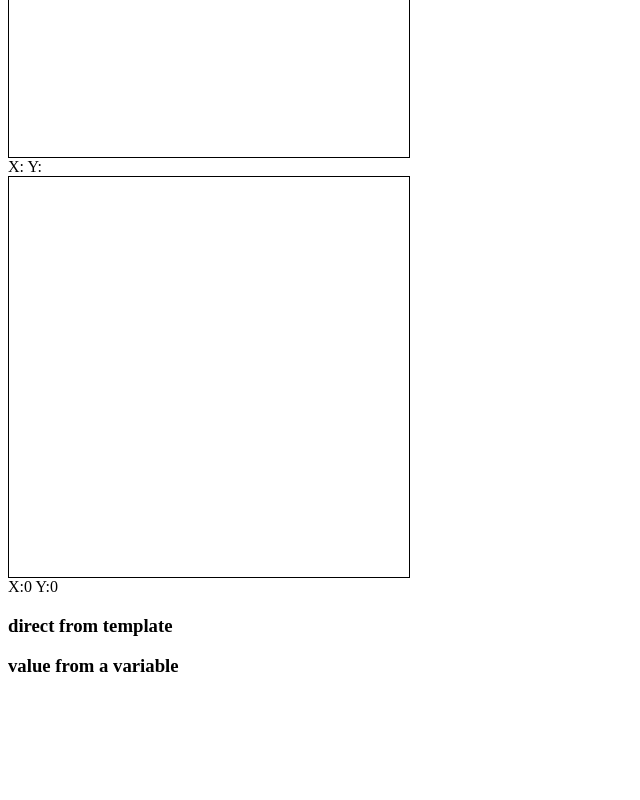
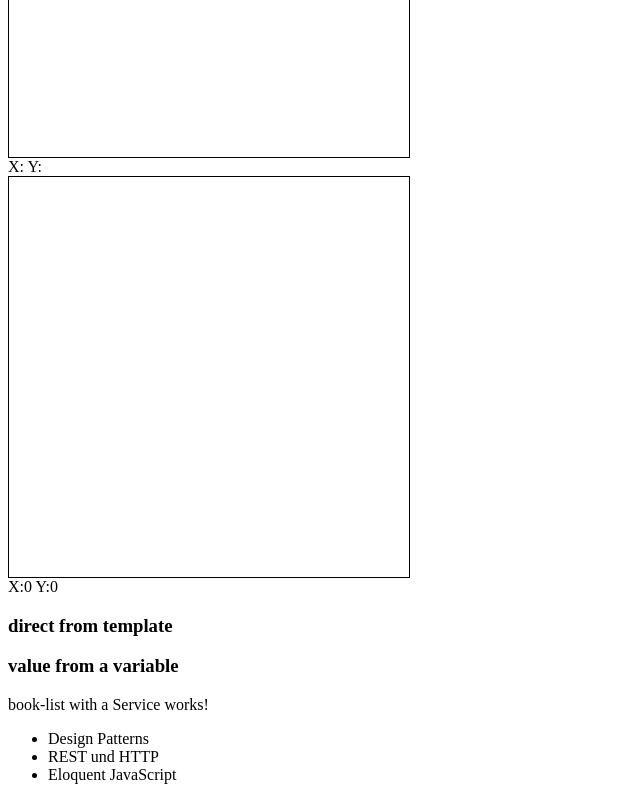
Before and after one commit to vladflore/angular-workshop, an Angular app: page / in a window 1280 px wide. Shown: the part 345-1145 px from the top of the page, without its empty margins (0-640 px from the left). Before the commit the page ends 1041 px from the top, so only its background shows below. Built offline with nearby package versions, Linux system fonts and the light colour scheme.

Commit message:
Aufgaben_6-11

```diff
--- a/package.json
+++ b/package.json
@@ -20,6 +20,7 @@
     "@angular/platform-browser": "^2.3.1",
     "@angular/platform-browser-dynamic": "^2.3.1",
     "@angular/router": "^3.3.1",
+    "@ngtools/webpack": "^1.2.4",
     "core-js": "^2.4.1",
     "rxjs": "^5.0.1",
     "ts-helpers": "^1.1.1",
--- a/src/app/app.component.html
+++ b/src/app/app.component.html
@@ -6,5 +6,7 @@
 
 <mouse-cursor></mouse-cursor>
 
-<title-box title="direct from template"></title-box>
+<title-box title="direct from template" (titleClicked)="handleCustomEvent($event)"></title-box>
 <title-box [title]="titleVar"></title-box>
+
+<book-list></book-list>
--- a/src/app/app.component.ts
+++ b/src/app/app.component.ts
@@ -8,4 +8,9 @@
 export class AppComponent {
   title:string = 'app works!';
   titleVar:string = "value from a variable";
+
+
+  handleCustomEvent ($event:String){
+    console.log($event);
+  }
 }
--- a/src/app/app.module.ts
+++ b/src/app/app.module.ts
@@ -7,17 +7,19 @@
 import {InfoBoxComponent} from "./info-box/info-box.component";
 import { MouseCursorComponent } from './mouse-cursor/mouse-cursor.component';
 import { TitleBoxComponent } from './title-box/title-box.component';
+import { BookListComponent } from './book-list/book-list.component';
+import {BookDataService} from "./book-list/shared/book-data.service";
 
 @NgModule({
   declarations: [
-    AppComponent, InfoBoxComponent, MouseCursorComponent, TitleBoxComponent
+    AppComponent, InfoBoxComponent, MouseCursorComponent, TitleBoxComponent, BookListComponent
   ],
   imports: [
     BrowserModule,
     FormsModule,
     HttpModule
   ],
-  providers: [],
+  providers: [BookDataService],
   bootstrap: [AppComponent]
 })
 export class AppModule { }
--- /dev/null
+++ b/src/app/book-list/book-list.component.html
@@ -0,0 +1,9 @@
+<p>
+  book-list with a Service works!
+</p>
+
+<ul>
+  <li *ngFor="let book of books">
+    {{book.title}}
+  </li>
+</ul>
--- /dev/null
+++ b/src/app/book-list/book-list.component.ts
@@ -0,0 +1,25 @@
+import { Component, OnInit } from '@angular/core';
+import {BookDataService} from "./shared/book-data.service";
+import {Book} from "./shared/book";
+
+@Component({
+  selector: 'book-list',
+  templateUrl: './book-list.component.html',
+  styleUrls: ['./book-list.component.css']
+})
+export class BookListComponent implements OnInit {
+
+  books: Book[];
+
+  constructor (private bookData: BookDataService){
+
+    this.books = bookData.getBooks();
+
+  }
+
+
+
+  ngOnInit() {
+  }
+
+}
--- /dev/null
+++ b/src/app/book-list/shared/book-data.service.ts
@@ -0,0 +1,50 @@
+import { Injectable } from '@angular/core';
+import {Book} from "./book";
+
+@Injectable()
+export class BookDataService {
+
+  constructor() { }
+
+  getBooks () {
+    let books: Book[] = [{
+      "title": "Design Patterns",
+      "subtitle": "Elements of Reusable Object-Oriented Software",
+      "isbn": "978-0-20163-361-0",
+      "abstract": "Capturing a wealth of experience about the design of object-oriented software, four top-notch designers present a catalog of simple and succinct solutions to commonly occurring design problems. Previously undocumented, these 23 patterns allow designers to create more flexible, elegant, and ultimately reusable designs without having to rediscover the design solutions themselves.",
+      "numPages": 395,
+      "author": "Erich Gamma / Richard Helm / Ralph E. Johnson / John Vlissides",
+      "publisher": {
+        "name": "Addison-Wesley",
+        "url": "http://www.addison-wesley.de/"
+      }
+    },
+      {
+        "title": "REST und HTTP",
+        "subtitle": "Entwicklung und Integration nach dem Architekturstil des Web",
+        "isbn": "978-3-86490-120-1",
+        "abstract": "Das Buch bietet eine theoretisch fundierte, vor allem aber praxistaugliche Anleitung zum professionellen Einsatz von RESTful HTTP. Es beschreibt den Architekturstil REST (Representational State Transfer) und seine Umsetzung im Rahmen der Protokolle des World Wide Web (HTTP, URIs und andere).",
+        "numPages": 330,
+        "author": "Stefan Tilkov / Martin Eigenbrodt / Silvia Schreier / Oliver Wolf",
+        "publisher": {
+          "name": "dpunkt.verlag",
+          "url": "http://dpunkt.de/"
+        }
+      },
+      {
+        "title": "Eloquent JavaScript",
+        "subtitle": "A Modern Introduction to Programming",
+        "isbn": "978-1-59327-584-6",
+        "abstract": "JavaScript lies at the heart of almost every modern web application, from social apps to the newest browser-based games. Though simple for beginners to pick up and play with, JavaScript is a flexible, complex language that you can use to build full-scale applications.",
+        "numPages": 472,
+        "author": "Marijn Haverbeke",
+        "publisher": {
+          "name": "No Starch Press",
+          "url": "https://www.nostarch.com/"
+        }
+      }];
+
+    return books;
+  }
+
+}
--- /dev/null
+++ b/src/app/book-list/shared/book.ts
@@ -0,0 +1,12 @@
+export interface Book {
+  title: string;
+  subtitle: string;
+  isbn:string;
+  abstract:string;
+  numPages:number;
+  author:string;
+  publisher:{
+    name:string;
+    url:string;
+  }
+}
--- a/src/app/title-box/title-box.component.html
+++ b/src/app/title-box/title-box.component.html
@@ -1 +1 @@
-<h3>{{title}}</h3>
+<h3 (click)="onTitleClicked($event)">{{title}}</h3>
--- a/src/app/title-box/title-box.component.ts
+++ b/src/app/title-box/title-box.component.ts
@@ -1,4 +1,4 @@
-import {Component, OnInit, Input} from '@angular/core';
+import {Component, OnInit, Input, Output, EventEmitter} from '@angular/core';
 
 @Component({
   selector: 'title-box',
@@ -12,6 +12,13 @@
   @Input()
   title:string= "";
 
+  @Output()
+  titleClicked = new EventEmitter<string>();
+
+  onTitleClicked ($event){
+    this.titleClicked.emit($event.toLocaleString());
+  }
+
   ngOnInit() {
   }
 
```
Also changed, not shown: src/app/book-list/book-list.component.css (added), 2 other files (tests, documents, lock files or other folders).
